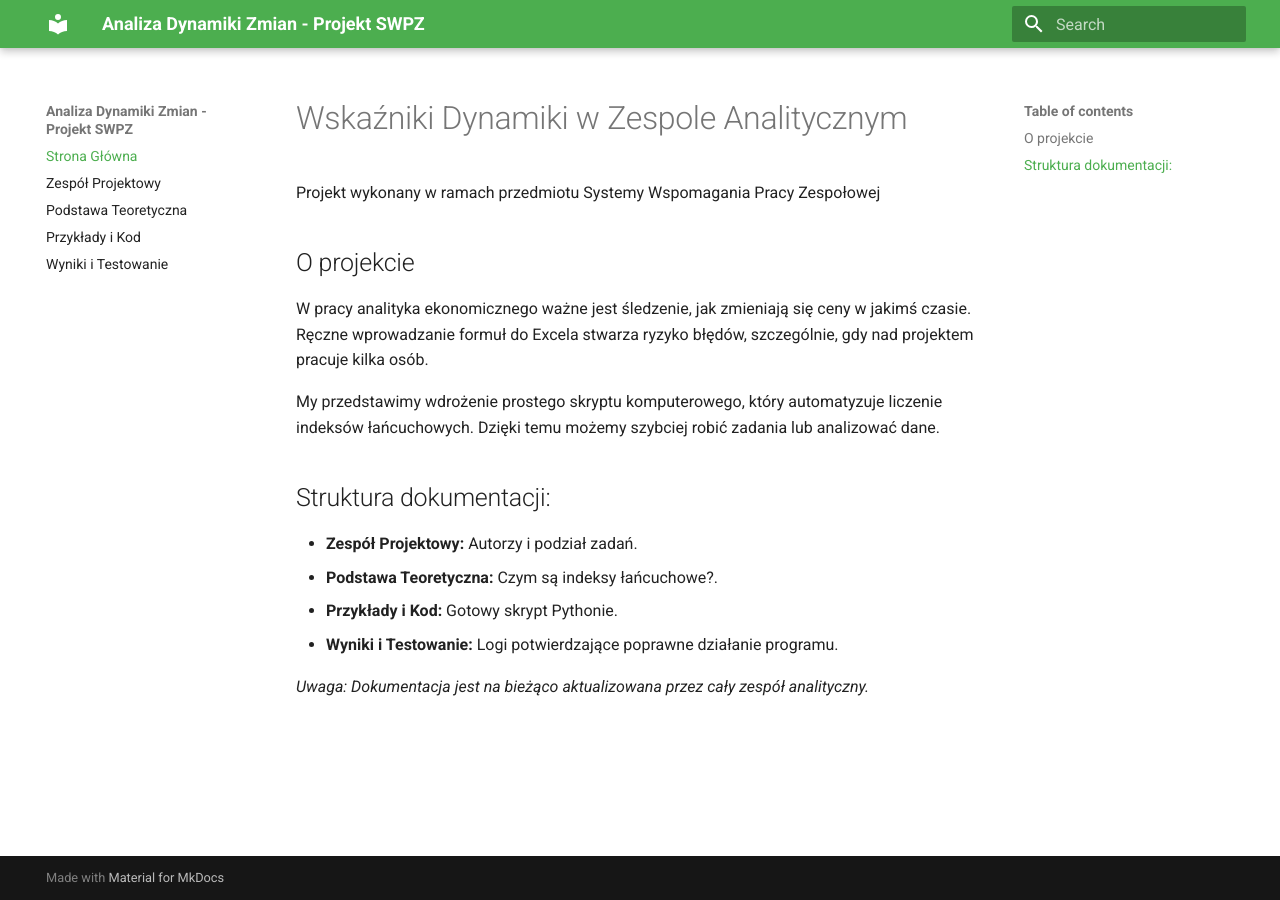
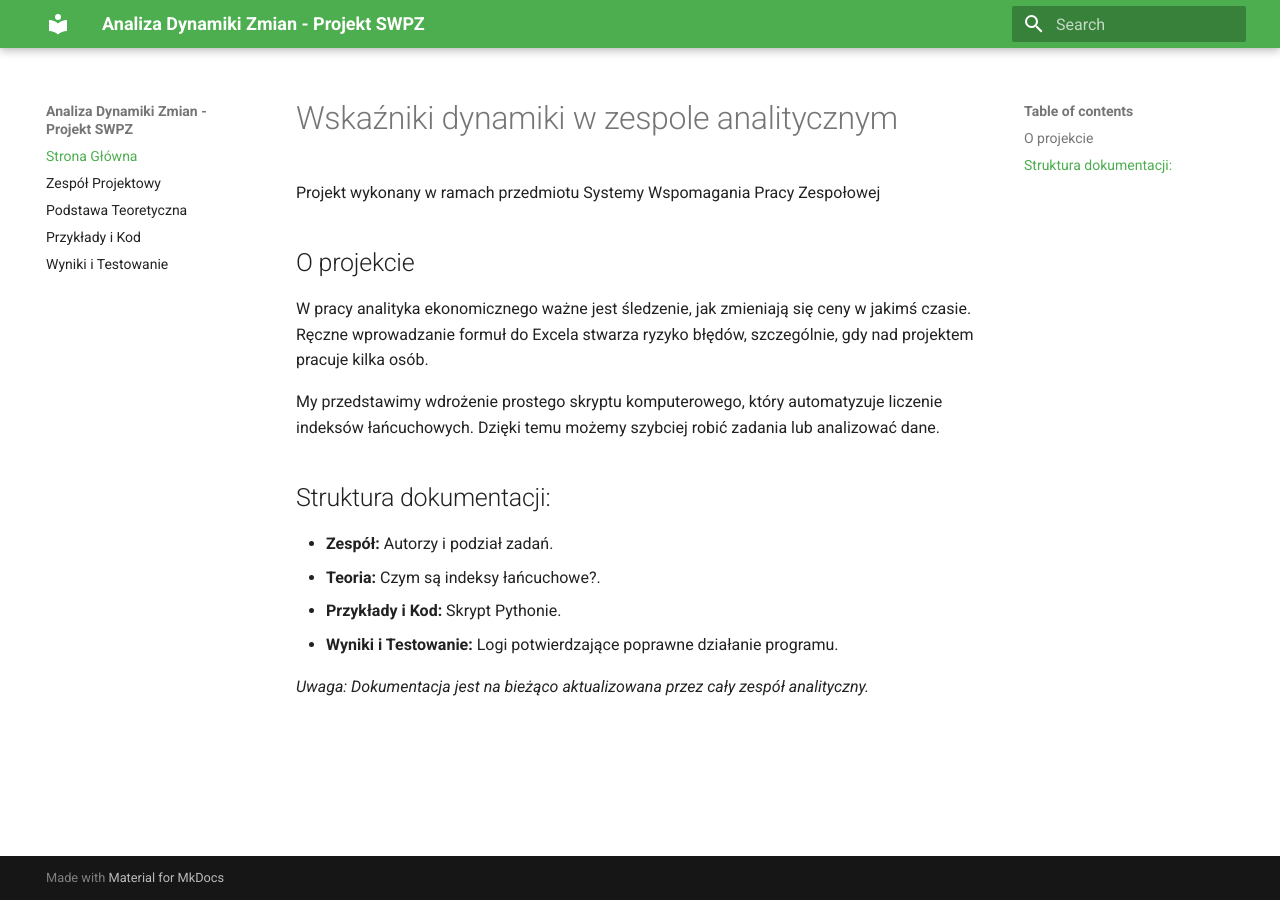
Before and after one commit to BartoszKurzynskiAGH/swpz-projekt-dev, an MkDocs documentation site: the page built from docs/index.md, in a window 1280 px wide. Built offline with MkDocs 1.6.1 and Material for MkDocs 9.7.7, drawn with Linux system fonts in a browser that asks for light colours.

Commit message:
Drobne poprawki w zapisie

```diff
--- a/docs/index.md
+++ b/docs/index.md
@@ -1,4 +1,4 @@
-# Wskaźniki Dynamiki w Zespole Analitycznym
+# Wskaźniki dynamiki w zespole analitycznym
 
 Projekt wykonany w ramach przedmiotu Systemy Wspomagania Pracy Zespołowej
 
@@ -10,9 +10,9 @@ My przedstawimy wdrożenie prostego skryptu komputerowego, który automatyzuje l
 
 
 ## Struktura dokumentacji:
-* **Zespół Projektowy:** Autorzy i podział zadań.
-* **Podstawa Teoretyczna:** Czym są indeksy łańcuchowe?.
-* **Przykłady i Kod:** Gotowy skrypt Pythonie.
+* **Zespół:** Autorzy i podział zadań.
+* **Teoria:** Czym są indeksy łańcuchowe?.
+* **Przykłady i Kod:** Skrypt Pythonie.
 * **Wyniki i Testowanie:** Logi potwierdzające poprawne działanie programu.
 
 *Uwaga: Dokumentacja jest na bieżąco aktualizowana przez cały zespół analityczny.*
```
Also changed, not shown: docs/autorzy.md (+1 -1 lines), docs/przyklady.md (+1 -1 lines), docs/teoria.md (+1 -1 lines), docs/testy.md (+2 -2 lines).
